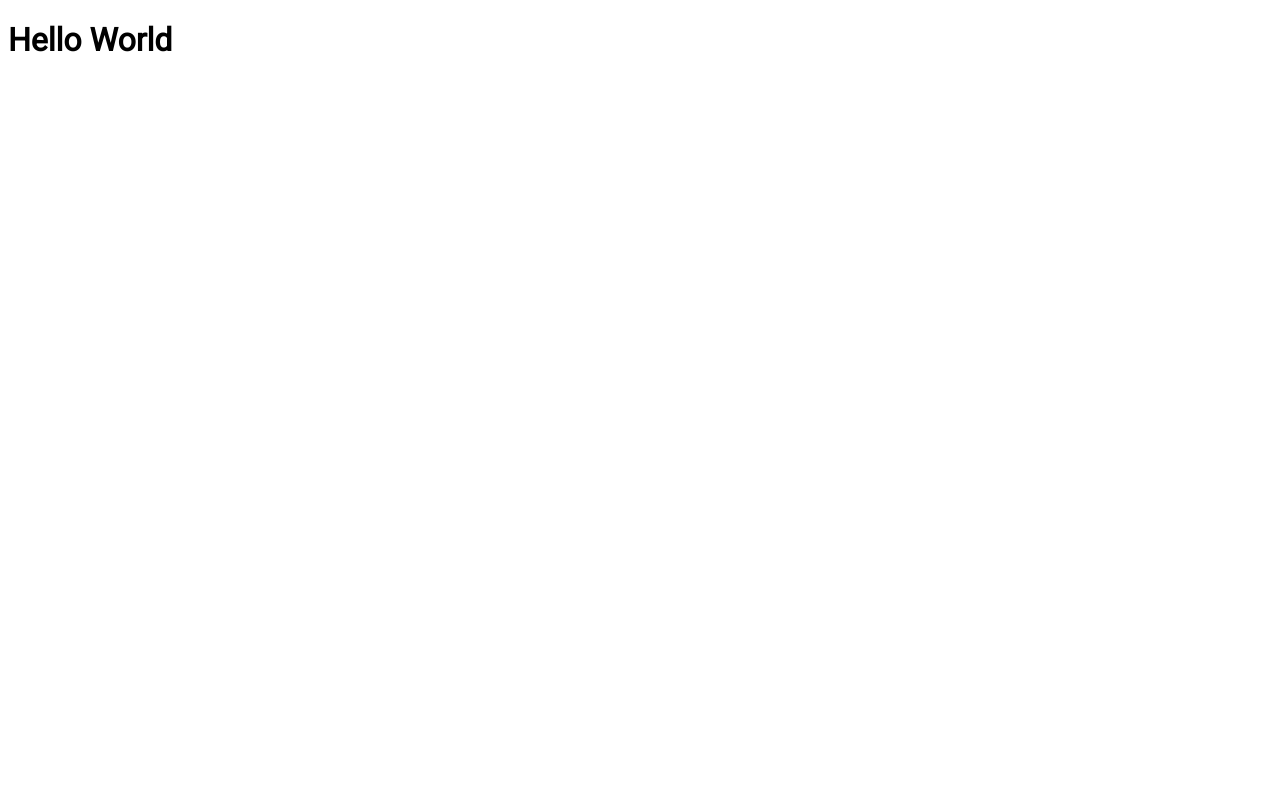
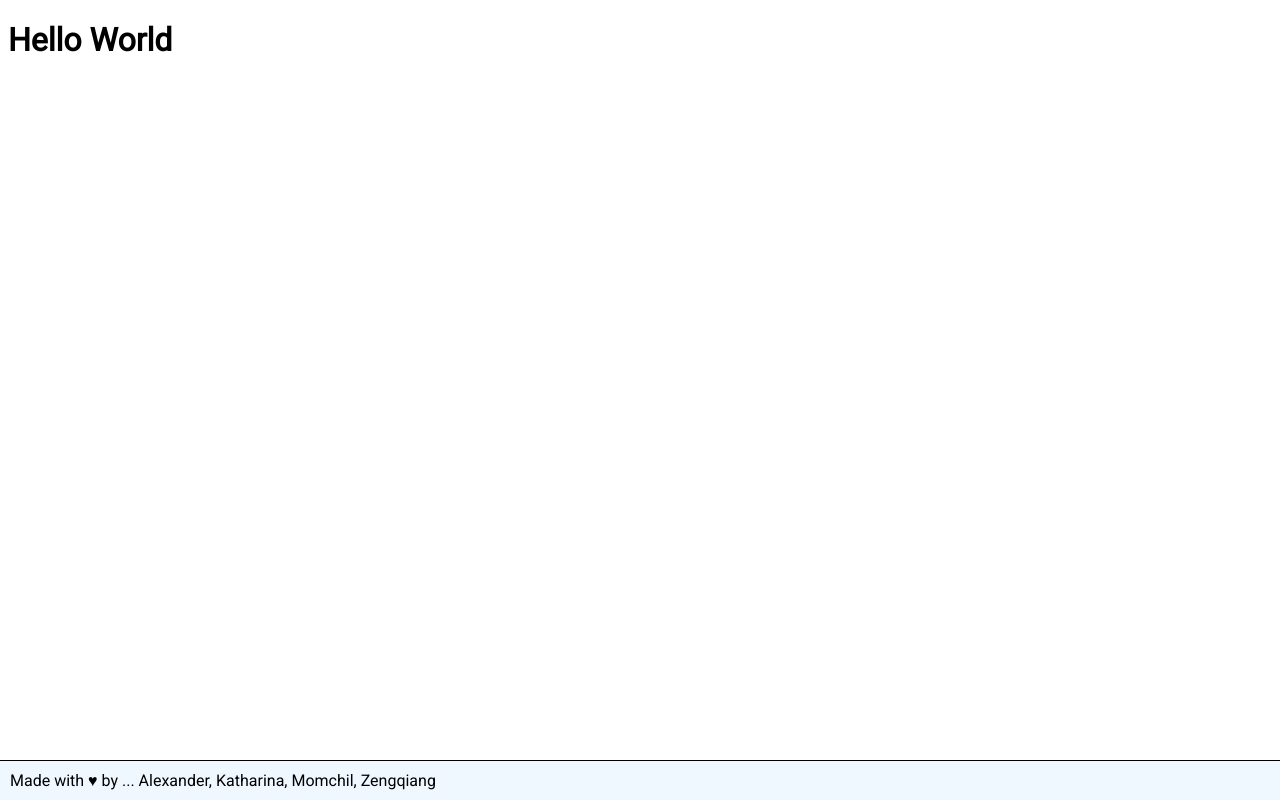
Before and after one commit to AlexF090/rick-and-morty-exercise, a website built with Vite: page index.html in a window 1280 px wide. Built offline with nearby package versions, Linux system fonts and the light colour scheme.

Commit message:
add footer

```diff
--- /dev/null
+++ b/footer.css
@@ -0,0 +1,10 @@
+.footer {
+	position: fixed;
+	z-index: 2;
+	width: 100%;
+	bottom: 0px;
+	left: 0px;
+	background-color: aliceblue;
+	border-top: 1px solid black;
+	padding: 10px 10px;
+}
--- a/index.html
+++ b/index.html
@@ -1,17 +1,25 @@
 <!DOCTYPE html>
 <html lang="en">
+
 <head>
 	<meta charset="UTF-8" />
 	<link rel="icon" type="image/svg+xml" href="favicon.svg" />
 	<meta name="viewport" content="width=device-width, initial-scale=1.0" />
 	<link rel="stylesheet" href="/src/styles/index.css" />
+	<link rel="stylesheet" href="footer.css">
 	<title>Vite App</title>
 </head>
+
 <body>
 	<header>
 		<h1>Hello World</h1>
 	</header>
 	<div id="app"></div>
 	<script type="module" src="/src/main.js"></script>
+
+	<footer class="footer">
+		Made with ♥ by ... Alexander, Katharina, Momchil, Zengqiang
+	</footer>
 </body>
+
 </html>
```
Lines whose indentation alone changed are shown as unchanged.
